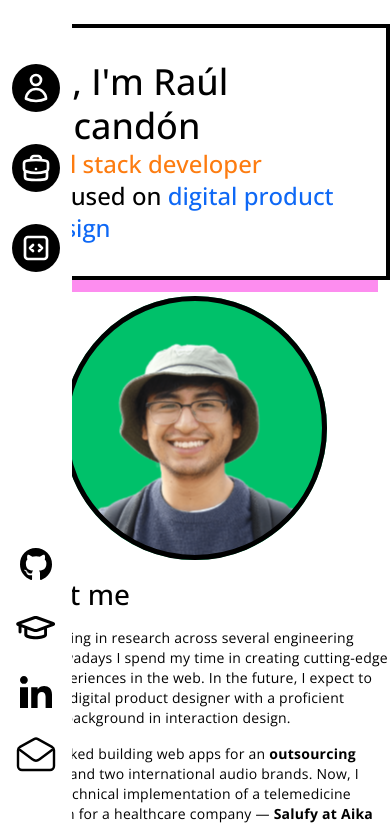
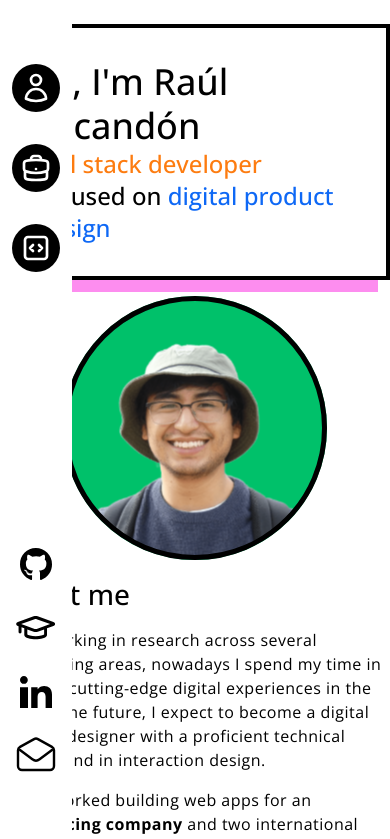
Before and after one commit to elmerescandon/eret_portfolio, a Next.js app: page / in a window 390 px wide. Shown: the top 839 px of the page. Built offline with nearby package versions, Linux system fonts and the light colour scheme.

Commit message:
:lipstick: Update BioInformationTablet component body font size

```diff
--- a/src/atomic-design/Organisms/BioInformation/BioInformationTablet.tsx
+++ b/src/atomic-design/Organisms/BioInformation/BioInformationTablet.tsx
@@ -12,13 +12,13 @@ const BioInformationTablet = ({technologies}: BioInformationTabletProps) => {
   return (
     <div className="flex flex-col gap-4">
       <Headline type="medium">About me</Headline>
-      <Body type="medium">
+      <Body type="large">
         After working in research across several engineering areas, nowadays I
         spend my time in creating cutting-edge digital experiences in the web.
         In the future, I expect to become a digital product designer with a
         proficient technical background in interaction design.
       </Body>
-      <Body type="medium">
+      <Body type="large">
         I have worked building web apps for an{" "}
         <span className="font-bold">outsourcing company</span> and two
         international audio brands. Now, I lead the technical implementation of
```
